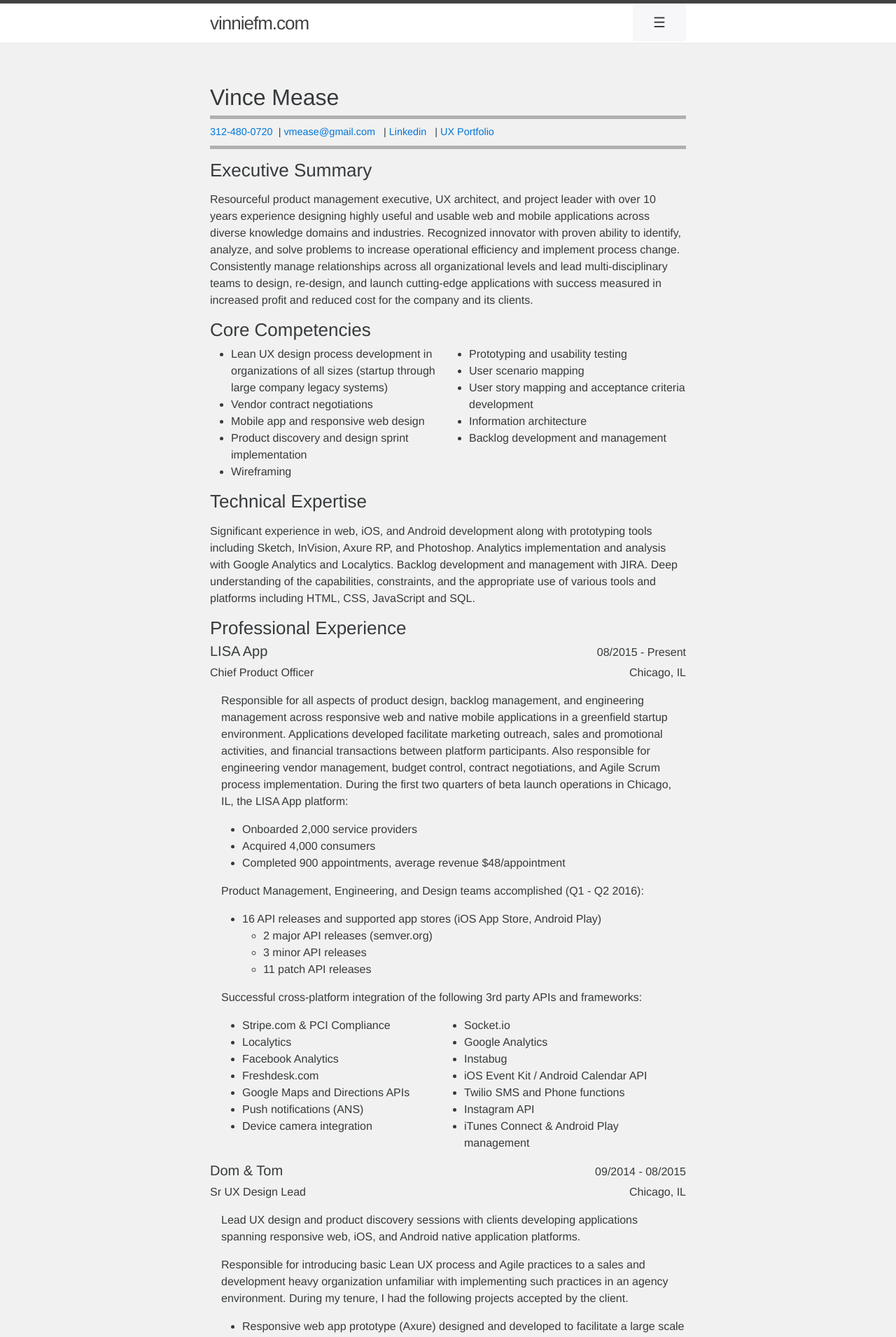
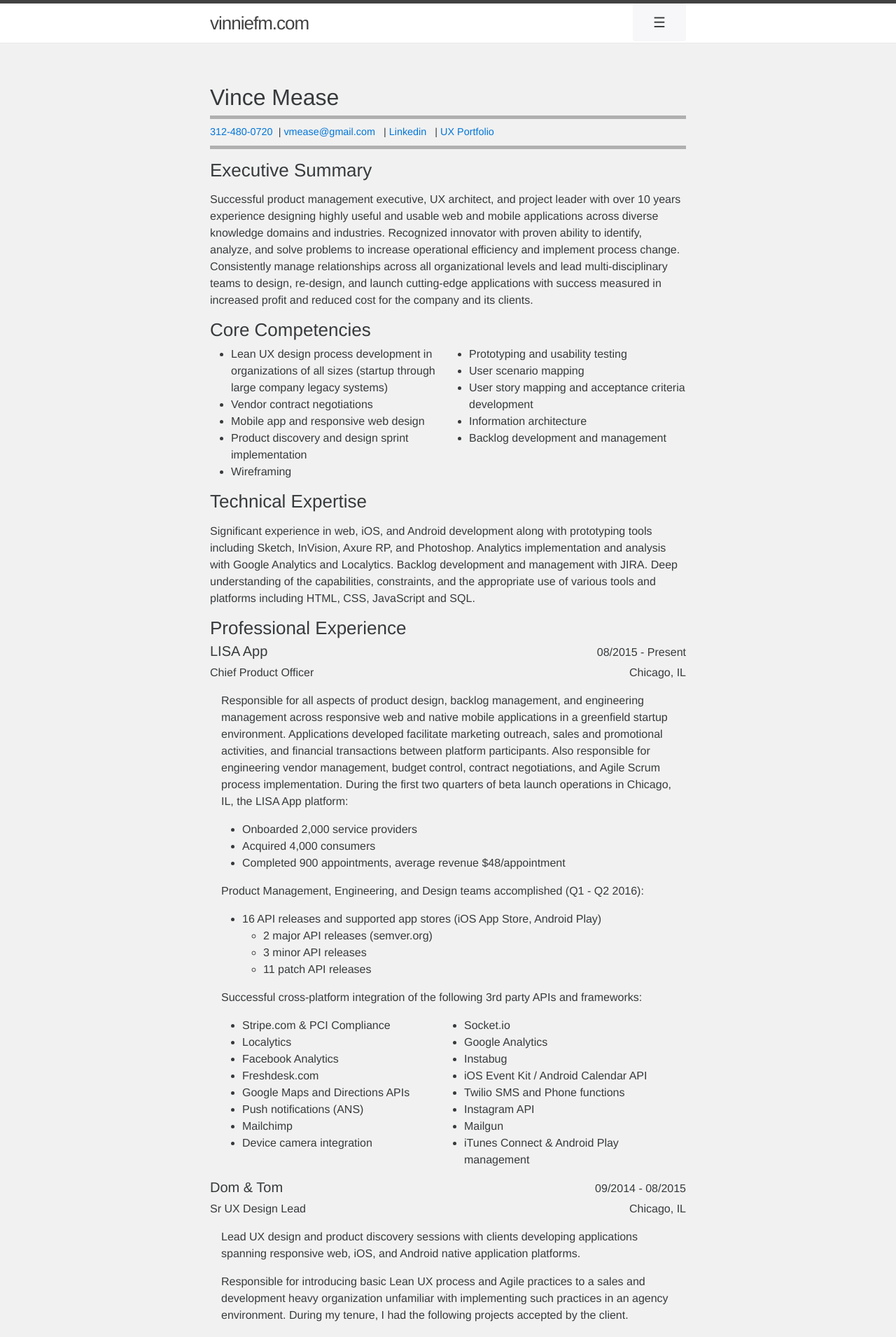
Before and after one commit to vinniefm/vinniefm-jekyll-site, a Jekyll site: the page built from resume/index.html, in a window 1280 px wide. Shown: the top 1910 px of the page at 70% size. Built offline with Jekyll 4.4.1, drawn with Linux system fonts in a browser that asks for light colours; nearby versions of some CDN libraries; some of the changed text lies outside the part shown.

Commit message:
more resume content updates

```diff
--- a/_sass/_vfm-overrides.scss
+++ b/_sass/_vfm-overrides.scss
@@ -133,7 +133,7 @@
 
 @media (min-width: 768px) {
  .core-competencies,
- ul.lisa.apis {
+ ul.apis {
   display: flex;
   flex-wrap: wrap;
   flex-direction: row;
--- a/resume/index.html
+++ b/resume/index.html
@@ -13,7 +13,7 @@
           # "location": "Louisville, KY"
 
     "Executive Summary":
-        "<p>Resourceful product management executive, UX architect, and project leader with over 10 years experience designing highly useful and usable web and mobile applications across diverse knowledge domains and industries. Recognized innovator with proven ability to identify, analyze, and solve problems to increase operational efficiency and implement process change. Consistently manage relationships across all organizational levels and lead multi-disciplinary teams to design, re-design, and launch cutting-edge applications with success measured in increased profit and reduced cost for the company and its clients.</p>"
+        "<p>Successful product management executive, UX architect, and project leader with over 10 years experience designing highly useful and usable web and mobile applications across diverse knowledge domains and industries. Recognized innovator with proven ability to identify, analyze, and solve problems to increase operational efficiency and implement process change. Consistently manage relationships across all organizational levels and lead multi-disciplinary teams to design, re-design, and launch cutting-edge applications with success measured in increased profit and reduced cost for the company and its clients.</p>"
 
     "Core Competencies":
         - Lean UX design process development in organizations of all sizes (startup through large company legacy systems)
@@ -52,7 +52,7 @@
                   </ul>
                 </ul>
                 <p>Successful cross-platform integration of the following 3rd party APIs and frameworks:</p>
-                <ul class=\"lisa apis\">
+                <ul class=\"apis\">
                   <li class=\"api\">Stripe.com & PCI Compliance</li>
                   <li class=\"api\">Socket.io</li>
                   <li class=\"api\">Localytics</li>
@@ -65,6 +65,8 @@
                   <li class=\"api\">Twilio SMS and Phone functions</li>
                   <li class=\"api\">Push notifications (ANS)</li>
                   <li class=\"api\">Instagram API</li>
+                  <li class=\"api\">Mailchimp</li>
+                  <li class=\"api\">Mailgun</li>
                   <li class=\"api\">Device camera integration</li>
                   <li class=\"api\">iTunes Connect & Android Play management</li>
                 </ul>"
@@ -83,7 +85,15 @@
                     <li>LISA App, an open platform mobile app (iOS, Android, API) where I joined as Director of Product Management and UX (see above)</li>
                 </ul>
                 <p>Additionally, design and other requirement artifacts developed for a startup in the automotive space were accepted by the client. The app itself has yet to make it to production due to a variety of issues and constraints in engineering. </p>
-                <p>Lastly, completed product design and discovery activities for a startup in the beauty and wellness space before joining the client full time as Director of Product Management (see above position - LISA App)</p>"
+                <p>Lastly, completed product design and discovery activities for a startup in the beauty and wellness space before joining the client full time as Director of Product Management (see above position - LISA App)</p>
+                <p>Successful cross-platform integration of the following 3rd party APIs and frameworks across various projects:</p>
+                <ul class=\"apis\">
+                  <li class=\"api\">Card.io</li>
+                  <li class=\"api\">ODB II (automotive diagnostics) </li>
+                  <li class=\"api\">PCI compliance</li>
+                  <li class=\"api\">Geo-location APIs / Google Maps</li>
+                  <li class=\"api\">Push notifications (ANS)</li>
+                </ul>"
         "Echo Global Logistics":
             "title": "Sr UX Designer"
             "tenure": "07/2012 - 09/2014"
```
